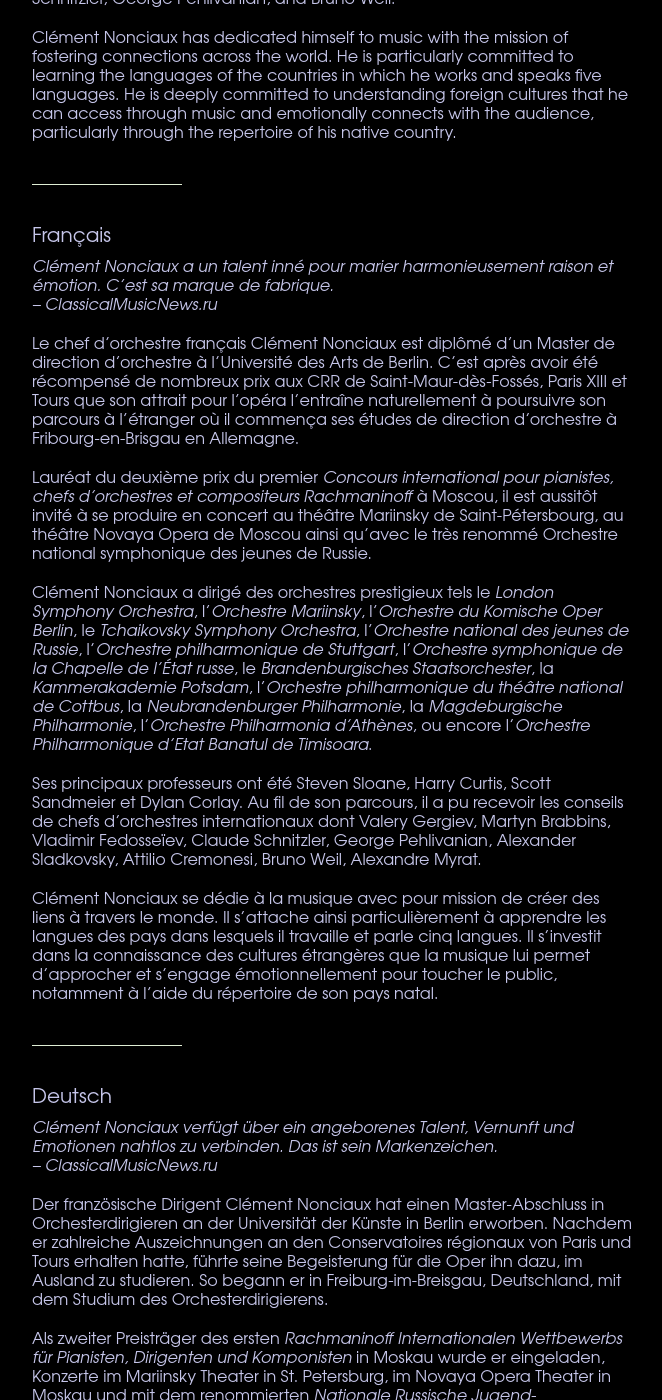
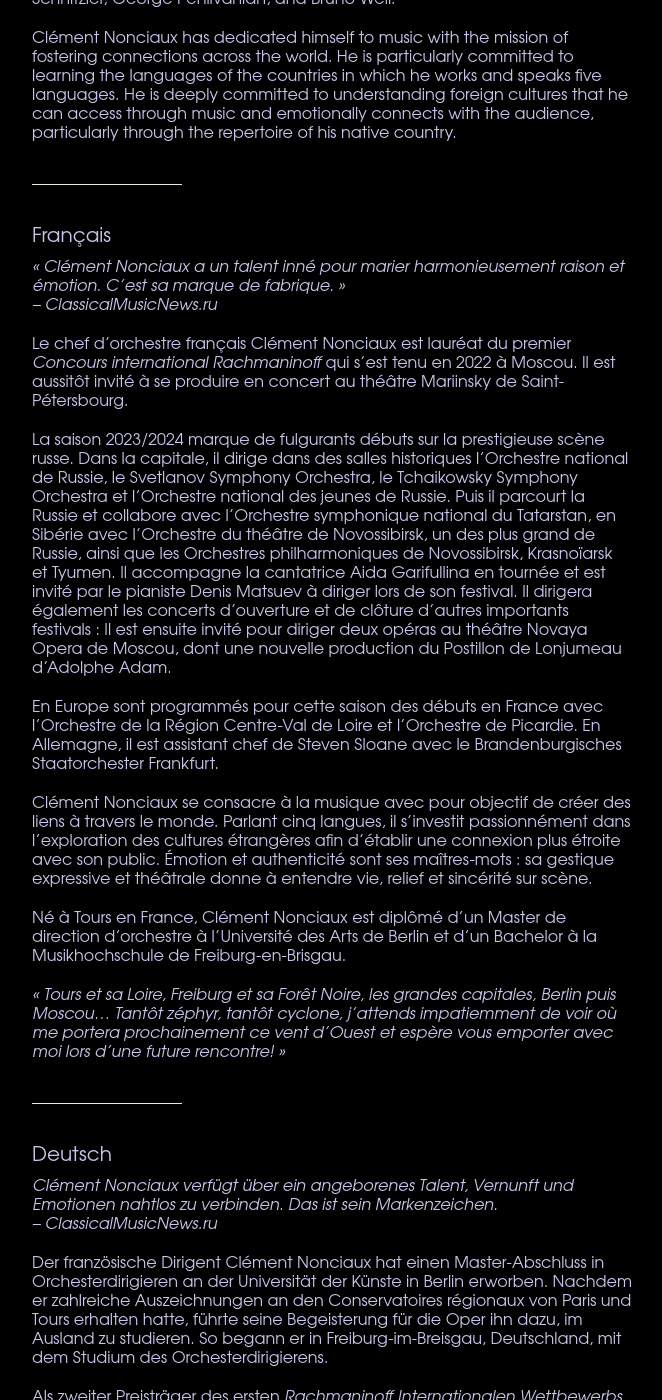
Before and after one commit to martincadoux/clementnonciaux.com, a Jekyll site: the page built from _pages/about.html, in a window 1280 px wide and 1400 px high, scrolled down 819 px. Shown: the whole window, without its empty margins (108-770 px from the left). Built offline with Jekyll 4.4.1, drawn with Linux system fonts in a browser that asks for light colours.

Commit message:
Update biography.yml

```diff
--- a/_data/biography.yml
+++ b/_data/biography.yml
@@ -20,19 +20,23 @@
 - tag: fr
   language: Français
   content: |-
-    > Clément Nonciaux a un talent inné pour marier harmonieusement raison et émotion. C’est sa marque de fabrique.
+    > « Clément Nonciaux a un talent inné pour marier harmonieusement raison et émotion. C’est sa marque de fabrique. »
     >
     > -- <cite>ClassicalMusicNews.ru</cite>
 
-    Le chef d’orchestre français Clément Nonciaux est diplômé d’un Master de direction d’orchestre à l’Université des Arts de Berlin. C’est après avoir été récompensé de nombreux prix aux CRR de Saint-Maur-dès-Fossés, Paris XIII et Tours que son attrait pour l’opéra l’entraîne naturellement à poursuivre son parcours à l’étranger où il commença ses études de direction d’orchestre à Fribourg-en-Brisgau en Allemagne.
+    Le chef d’orchestre français Clément Nonciaux est lauréat du premier *Concours international Rachmaninoff* qui s’est tenu en 2022 à Moscou. Il est aussitôt invité à se produire en concert au théâtre Mariinsky de Saint-Pétersbourg.
 
-    Lauréat du deuxième prix du premier *Concours international pour pianistes, chefs d’orchestres et compositeurs Rachmaninoff* à Moscou, il est aussitôt invité à se produire en concert au théâtre Mariinsky de Saint-Pétersbourg, au théâtre Novaya Opera de Moscou ainsi qu’avec le très renommé Orchestre national symphonique des jeunes de Russie.
+    La saison 2023/2024 marque de fulgurants débuts sur la prestigieuse scène russe. Dans la capitale, il dirige dans des salles historiques l’Orchestre national de Russie, le Svetlanov Symphony Orchestra, le Tchaikowsky Symphony Orchestra et l’Orchestre national des jeunes de Russie. Puis il parcourt la Russie et collabore avec l’Orchestre symphonique national du Tatarstan, en Sibérie avec l’Orchestre du théâtre de Novossibirsk, un des plus grand de Russie, ainsi que les Orchestres philharmoniques de Novossibirsk, Krasnoïarsk et Tyumen.
+    Il accompagne la cantatrice Aida Garifullina en tournée et est invité par le pianiste Denis Matsuev à diriger lors de son festival. Il dirigera également les concerts d’ouverture et de clôture d’autres importants festivals :
+    Il est ensuite invité pour diriger deux opéras au théâtre Novaya Opera de Moscou, dont une nouvelle production du Postillon de Lonjumeau d’Adolphe Adam.
 
-    Clément Nonciaux a dirigé des orchestres prestigieux tels le *London Symphony Orchestra*, l’*Orchestre Mariinsky*, l’*Orchestre du Komische Oper Berlin*, le *Tchaikovsky Symphony Orchestra*, l’*Orchestre national des jeunes de Russie*, l’*Orchestre philharmonique de Stuttgart*, l’*Orchestre symphonique de la Chapelle de l'État russe*, le *Brandenburgisches Staatsorchester*, la *Kammerakademie Potsdam*, l’*Orchestre philharmonique du théâtre national de Cottbus*, la *Neubrandenburger Philharmonie*, la *Magdeburgische Philharmonie*, l’*Orchestre Philharmonia d’Athènes*, ou encore l’*Orchestre Philharmonique d'Etat Banatul de Timisoara*.
+    En Europe sont programmés pour cette saison des débuts en France avec l’Orchestre de la Région Centre-Val de Loire et l’Orchestre de Picardie. En Allemagne, il est assistant chef de Steven Sloane avec le Brandenburgisches Staatorchester Frankfurt.
 
-    Ses principaux professeurs ont été Steven Sloane, Harry Curtis, Scott Sandmeier et Dylan Corlay. Au fil de son parcours, il a pu recevoir les conseils de chefs d’orchestres internationaux dont Valery Gergiev, Martyn Brabbins, Vladimir Fedosseïev, Claude Schnitzler, George Pehlivanian, Alexander Sladkovsky, Attilio Cremonesi, Bruno Weil, Alexandre Myrat.
+    Clément Nonciaux se consacre à la musique avec pour objectif de créer des liens à travers le monde. Parlant cinq langues, il s’investit passionnément dans l’exploration des cultures étrangères afin d’établir une connexion plus étroite avec son public. Émotion et authenticité sont ses maîtres-mots : sa gestique expressive et théâtrale donne à entendre vie, relief et sincérité sur scène.
 
-    Clément Nonciaux se dédie à la musique avec pour mission de créer des liens à travers le monde. Il s’attache ainsi particulièrement à apprendre les langues des pays dans lesquels il travaille et parle cinq langues. Il s'investit dans la connaissance des cultures étrangères que la musique lui permet d’approcher et s’engage émotionnellement pour toucher le public, notamment à l'aide du répertoire de son pays natal.
+    Né à Tours en France, Clément Nonciaux est diplômé d’un Master de direction d’orchestre à l’Université des Arts de Berlin et d’un Bachelor à la Musikhochschule de Freiburg-en-Brisgau.
+
+    > « Tours et sa Loire, Freiburg et sa Forêt Noire, les grandes capitales, Berlin puis Moscou… Tantôt zéphyr, tantôt cyclone, j’attends impatiemment de voir où me portera prochainement ce vent d’Ouest et espère vous emporter avec moi lors d’une future rencontre! »
 
 # GERMAN
 - tag: de
```
